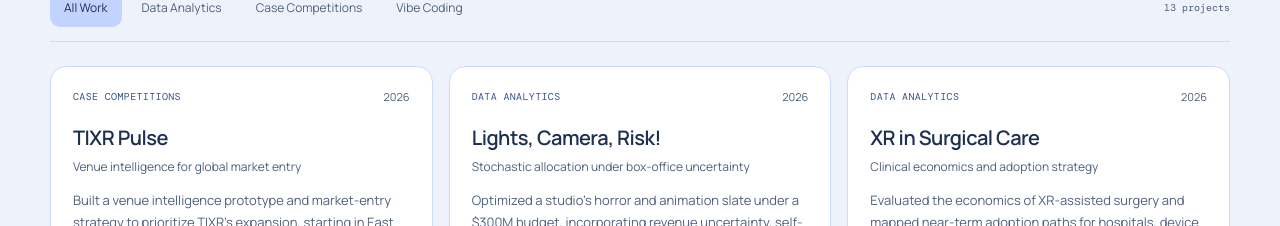
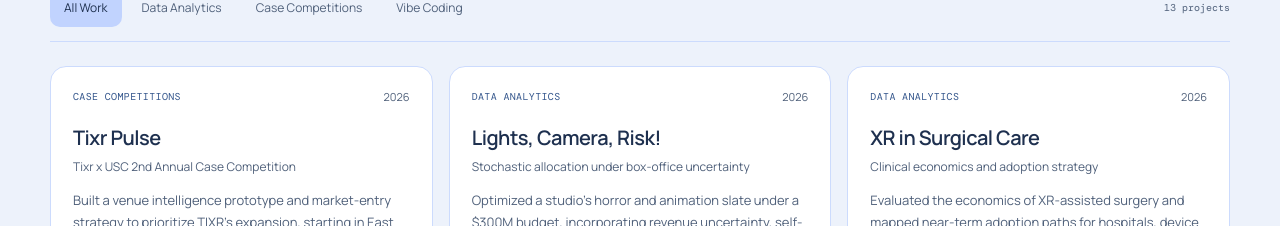
Before and after one commit to gunadhiv/portfolio, a React (Vite) app: page / in a window 1280 px wide. Shown: the part 2600-2826 px from the top of the page. Built offline with nearby package versions, Linux system fonts and the light colour scheme.

Commit message:
Fix Case Competition labeling for Tixr

```diff
--- a/src/data/portfolioData.js
+++ b/src/data/portfolioData.js
@@ -42,8 +42,8 @@
 export const projects = [
   {
     id: 'tixr-pulse',
-    title: 'TIXR Pulse',
-    subtitle: 'Venue intelligence for global market entry',
+    title: 'Tixr Pulse',
+    subtitle: 'Tixr x USC 2nd Annual Case Competition',
     category: 'Case Competitions',
     year: '2026',
     featured: true,
```
